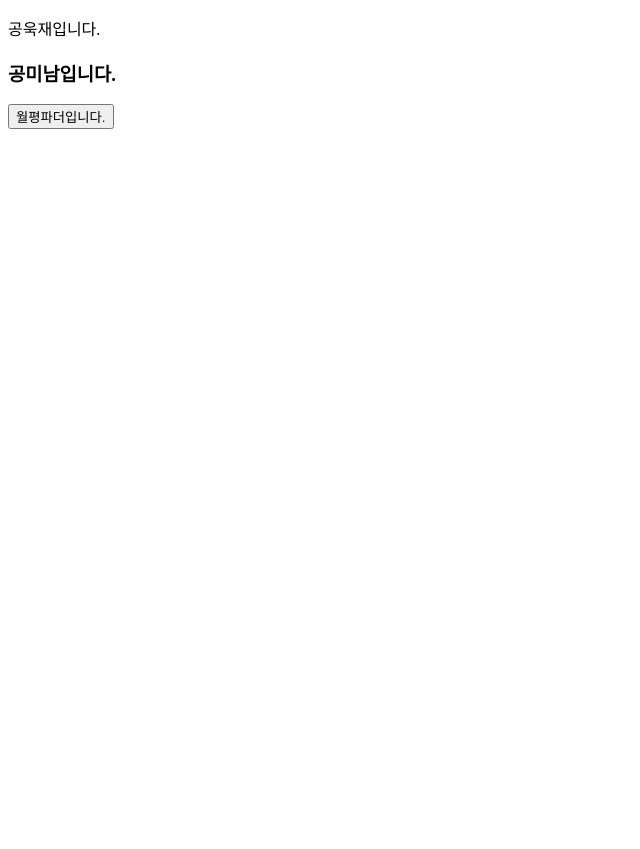
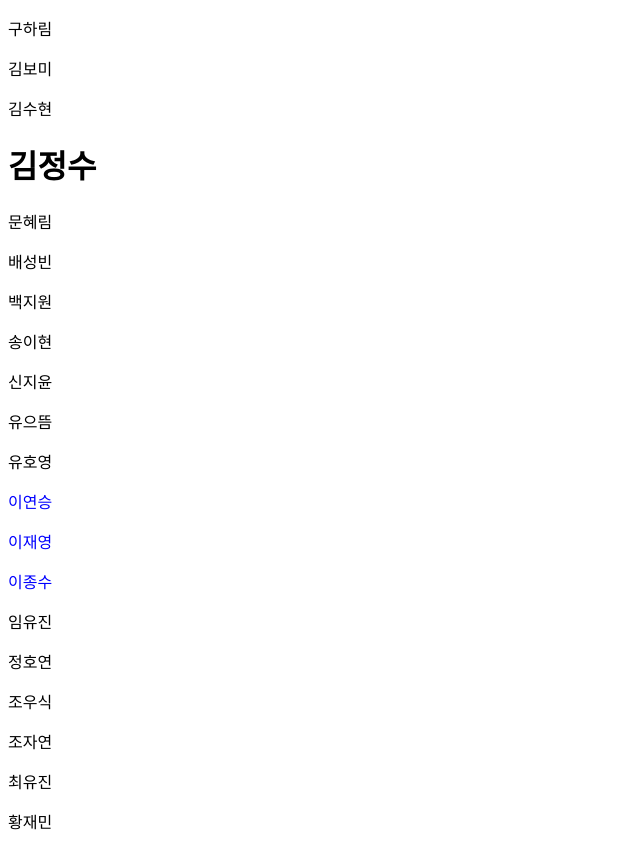
Before and after one commit to KimInteger/component, a website: page work-2.html in a window 1280 px wide. Shown: the whole page, without its empty margins (0-640 px from the left). Before the commit the page ends 800 px from the top, so only its background shows below. Drawn offline with Linux system fonts and the light colour scheme.

Commit message:
work-2.html파일 수정

```diff
--- a/work-2.html
+++ b/work-2.html
@@ -6,22 +6,54 @@
   <title>와 work-2 아시는구나!</title>
 </head>
 <body>
-  <div id="root"></div>
+  <div id="root">
+  </div>
   <script>
+    const names = [
+      "구하림",
+      "김보미",
+      "김수현",
+      "김정수",
+      "문혜림",
+      "배성빈",
+      "백지원",
+      "송이현",
+      "신지윤",
+      "유으뜸",
+      "유호영",
+      "이연승",
+      "이재영",
+      "이종수",
+      "임유진",
+      "정호연",
+      "조우식",
+      "조자연",
+      "최유진",
+      "황재민"
+    ];
     const root = document.getElementById('root');
 
-    const tagComponent = (tagName,textNode) => {
+    const tagComponent = (tagName,textNode, tagName2) => {
       return `
-      <${tagName}>${textNode}</${tagName}>
+      <${tagName}>${textNode}</${tagName2}>
       `;
     };
 
     const app = () => {
-      return `
-        ${tagComponent("p","공욱재입니다.")}
-        ${tagComponent("h3","공미남입니다.")}
-        ${tagComponent("button","월평파더입니다.")}
-      `;
+      let name = [];
+      names.forEach((item)=>{
+        if (item === "김정수") {
+          return name.push(tagComponent("h1", item, "h1"));
+        } else {
+          if(item[0] === '이' ){
+            console.log(typeof(item));
+            return name.push(tagComponent("p style='color:blue'",item,"p"));
+          } else {
+            return name.push(tagComponent("p", item,"p"));
+          }
+        }
+      });
+      return name.join('');
     };
 
     console.log(app());
```
